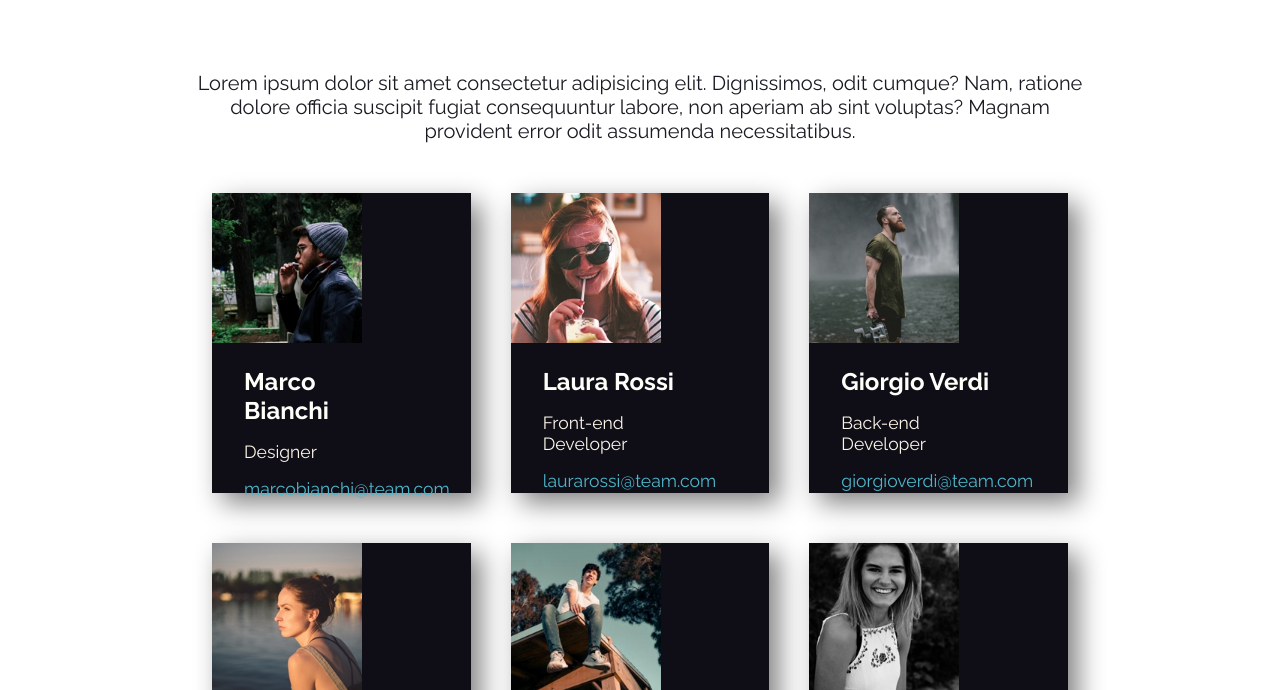
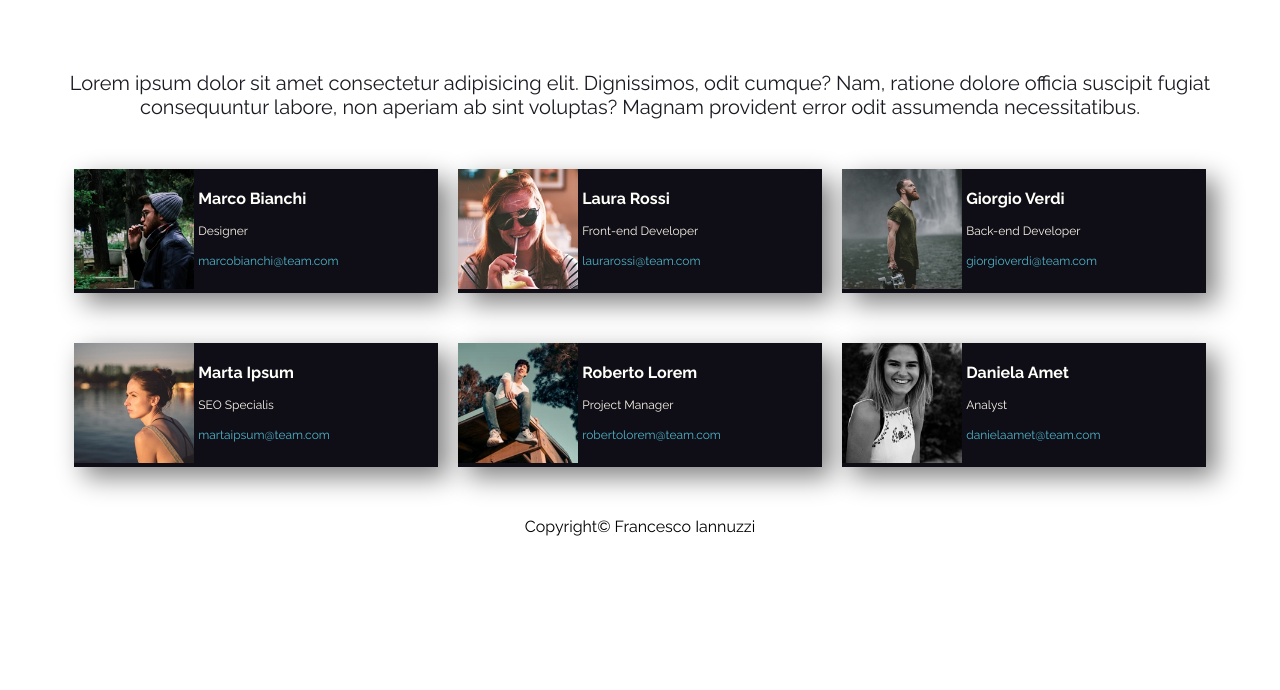
Before and after one commit to Francesco-Iannuzzi/html-css-float-cards, a plain HTML site: page index.html in a window 1280 px wide. Shown: the part 109-799 px from the top of the page. Drawn offline with Linux system fonts and the light colour scheme.

Commit message:
fix side left + right

```diff
--- a/assets/css/style.css
+++ b/assets/css/style.css
@@ -38,7 +38,7 @@ body{
 /* main */
 
 .container {
-    width: 70%;
+    width: 90%;
     margin: auto;
 }
 
@@ -65,9 +65,9 @@ margin-bottom: 50px;
 .col {
     height: 100%;
     float: left;
-    width: calc(100% / 3 - 40px);
+    width: calc(100% / 3 - 20px);
     background-color: var(--mot-bg_members);
-    margin: 0 20px;
+    margin: 0 10px;
     box-shadow: 10px 10px 25px grey;
 }
 
@@ -75,45 +75,50 @@ margin-bottom: 50px;
     content: "";
     display: table;
     clear: both;
-    width: calc(100% / 2)
 }
 
+/* .side {
+    width: calc(100% / 2);
+} */
 
 .left {
     float: left;
-    height: 150px;
+    width: 30%;
+    height: 100%;
 }
 
 .right {
-    float: left;
-    width: 58%;
-    margin-left: 2rem;
-    height: 150px;
-    padding: 1rem 0;
+    float: right;
+    width: 70%;
+    padding-left: 15px;
+    margin-top: 12px;
+    margin-bottom: 12px;
 }
 
 img {
-    height: 150px;
+   width: 120px;
 }
 
 .name {
-    font-size: 1.50rem;
+    font-size: 1rem;
     color: var(--mot-name);
     display: inline-block;
     width: 100%;
+    height: 100%;
 }
 
 .job {
-    font-size: 1.1rem;
+    font-size: 0.75rem;
     color: var(--mot-job);
     display: inline-block;
 }
 
 .email {
-    font-size: 1.1rem;
+    font-size: 0.75rem;
     color: var(--mot-email);
     text-decoration: none;
     display: inline-block;
+    width: 100%;
 }
 
 /* footer */
--- a/index.html
+++ b/index.html
@@ -26,10 +26,10 @@
 
             <section class="members container">
                 <div class="col">
-                    <div class="left">
+                    <div class="side left">
                         <img src="./assets/img/male1.png" alt="Marco Bianchi foto">
                     </div>
-                    <div class="right">
+                    <div class="side right">
                         <h2 class="name my-3">
                             Marco Bianchi
                         </h2>
@@ -42,10 +42,10 @@
                     </div>
                 </div>
                 <div class="col">
-                    <div class="left">
+                    <div class="side left">
                         <img src="./assets/img/female1.png" alt="Marco Bianchi foto">
                     </div>
-                    <div class="right">
+                    <div class="side right">
                         <h2 class="name my-3">
                             Laura Rossi
                         </h2>
@@ -58,10 +58,10 @@
                     </div>
                 </div>
                 <div class="col">
-                    <div class="left">
+                    <div class="side left">
                         <img src="./assets/img/male2.png" alt="Marco Bianchi foto">
                     </div>
-                    <div class="right">
+                    <div class=" side right">
                         <h2 class="name my-3">
                             Giorgio Verdi
                         </h2>
@@ -77,10 +77,10 @@
             </section>
             <section class="members container">
                 <div class="col">
-                    <div class="left">
+                    <div class="side left">
                         <img src="./assets/img/female2.png" alt="Marco Bianchi foto">
                     </div>
-                    <div class="right">
+                    <div class="side right">
                         <h2 class="name my-3">
                             Marta Ipsum
                         </h2>
@@ -93,10 +93,10 @@
                     </div>
                 </div>
                 <div class="col">
-                    <div class="left">
+                    <div class="side left">
                         <img src="./assets/img/male3.png" alt="Marco Bianchi foto">
                     </div>
-                    <div class="right">
+                    <div class="side right">
                         <h2 class="name my-3">
                             Roberto Lorem
                         </h2>
@@ -109,16 +109,16 @@
                     </div>
                 </div>
                 <div class="col">
-                    <div class="left">
+                    <div class=" side left">
                         <img src="./assets/img/female3.png" alt="Marco Bianchi foto">
                     </div>
-                    <div class="right">
+                    <div class="side right">
                         <h2 class="name my-3">
                             Daniela Amet
                         </h2>
-                        <h3 class="job my-3">
+                        <span class="job my-3">
                             Analyst
-                        </h3>
+                        </span>
                         <a class="my-3 email "href="mailto:danielaamet@team.com">
                             danielaamet@team.com
                         </a>
```
